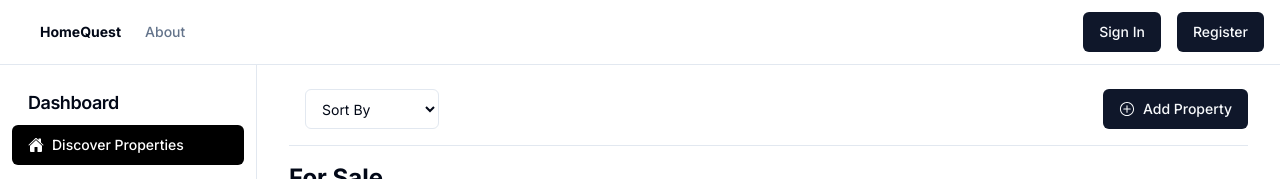
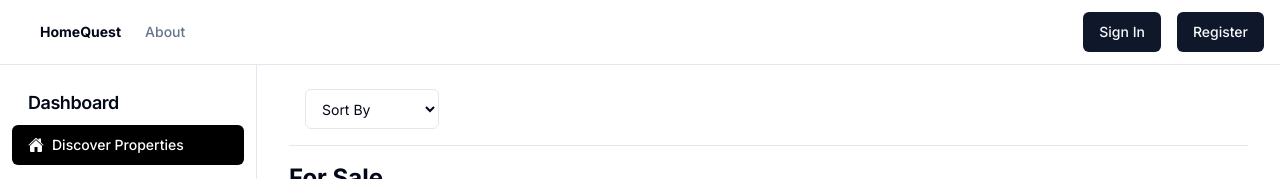
Before and after one commit to bcsamrudh/HomeQuest-Frontend, a Next.js app: page /dashboard in a window 1280 px wide. Shown: the top 179 px of the page. Built offline with nearby package versions, Linux system fonts and the light colour scheme; no server answers.

Commit message:
Updated the UI of Property List

```diff
--- a/src/components/mortgage-calc.jsx
+++ b/src/components/mortgage-calc.jsx
@@ -3,11 +3,6 @@ import 'src/app/globals.css';
 import { useState } from 'react';
 import { Chart as ChartJS, ArcElement, Tooltip, Legend } from 'chart.js';
 import { Doughnut } from 'react-chartjs-2';
-import { Label } from '@/components/ui/label';
-import { Button } from "@/components/ui/button"
-import { Input } from "@/components/ui/input"
-import { EmptyPlaceholder } from './empty-placeholder';
-
 ChartJS.register(ArcElement, Tooltip, Legend);
 
 //the component of this file
--- a/src/components/property-list.jsx
+++ b/src/components/property-list.jsx
@@ -7,6 +7,7 @@ import { Separator } from "@/components/ui/separator"
 import { ScrollArea,ScrollBar } from "@/components/ui/scroll-area";
 import { HomesArtwork } from "./homes-artwork";
 import { useRouter } from "next/navigation";
+import { useSelector } from "react-redux";
 
 
 
@@ -15,6 +16,7 @@ function PropertyList(){
   const [RentListings, setRentListings] = useState([]);
   const [SortBy, setSortBy] = useState("");
   const navigate = useRouter();
+  const { currentUser } = useSelector((state) => state.user);
   useEffect(() => {
     const fetchSaleListings = async () => {
       try {
@@ -91,12 +93,14 @@ function PropertyList(){
               <option value="createdAt">Date Created</option>
           </select>
           </div>
+          {currentUser?
           <div className="ml-auto mr-4">
                   <Button onClick={() => navigate.push("/dashboard/add-property")}>
                   <PlusCircledIcon className="mr-2 h-4 w-4" />
                   Add Property
                   </Button>
-          </div>
+          </div>:<></>
+          }
         </div>
         <Separator className="my-4" />
         <div className="relativen space-y-4">
```
